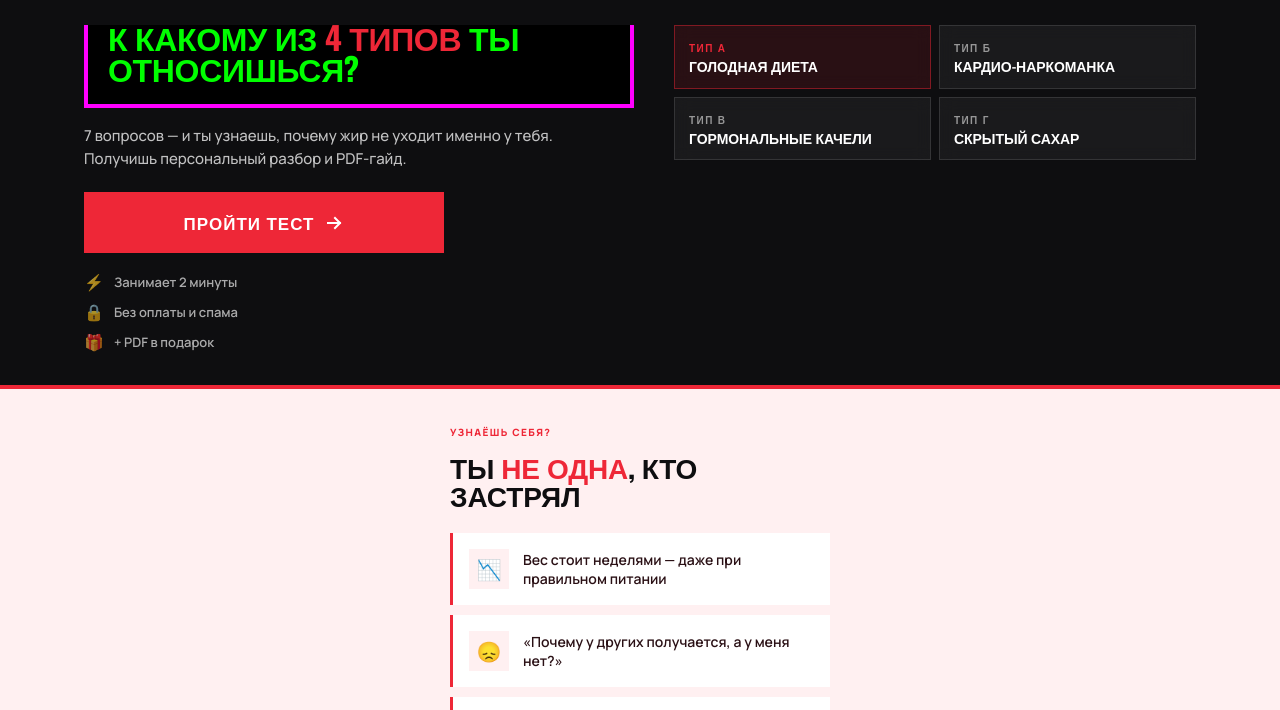
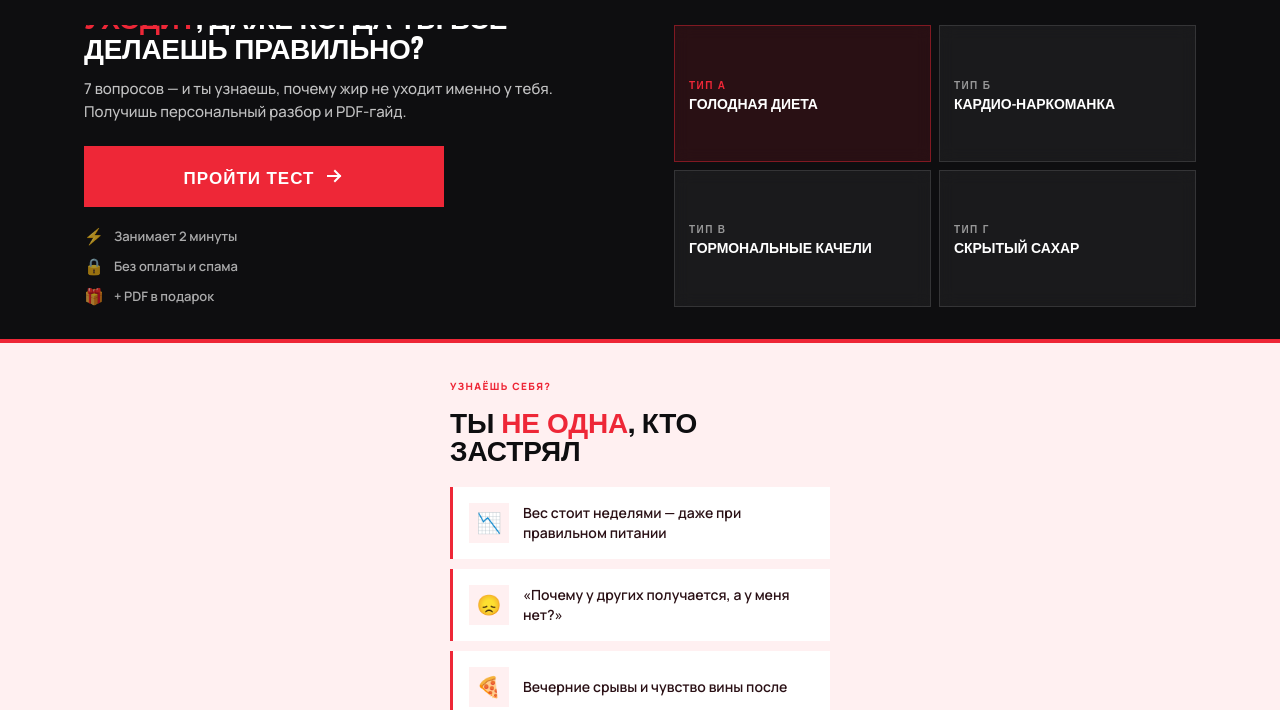
Before and after one commit to rornekorne-maker/gymteam-quiz, a plain HTML site: page index.html in a window 1280 px wide. Shown: the part 63-773 px from the top of the page. Drawn offline with nearby package versions, Linux system fonts and the light colour scheme.

Commit message:
Update index.html

```diff
--- a/index.html
+++ b/index.html
@@ -95,27 +95,15 @@ body {
   }
   .lp-hero-content .lp-eyebrow {
     margin-bottom: 32px;
-    background: lime !important;
-    color: black !important;
-    border: 4px solid yellow !important;
-    padding: 10px 20px !important;
-    font-size: 16px !important;
-    display: inline-block !important;
-    visibility: visible !important;
-    opacity: 1 !important;
+    background: rgba(238,39,55,0.15);
+    border: 1px solid rgba(238,39,55,0.4);
   }
   .lp-h1 {
-    font-size: 56px;
-    line-height: 0.98;
+    font-size: 44px;
+    line-height: 1.02;
     margin-bottom: 22px;
     max-width: none;
-    color: lime !important;
-    background: black !important;
-    border: 4px solid magenta !important;
-    padding: 20px !important;
-    visibility: visible !important;
-    opacity: 1 !important;
-    display: block !important;
+    color: var(--white);
   }
   .lp-hero-sub { font-size: 18px; margin-bottom: 32px; max-width: 520px; line-height: 1.55; color: rgba(255,255,255,0.78); }
   .lp-hero-btn { max-width: 320px; }
@@ -134,15 +122,18 @@ body {
     grid-column: 2;
     display: grid;
     grid-template-columns: 1fr 1fr;
-    grid-template-rows: auto auto;
+    grid-template-rows: 1fr 1fr;
     gap: 12px;
     padding: 56px 0 56px 32px;
-    align-content: start;
+    align-content: stretch;
     z-index: 3;
   }
   .type-card {
-    padding: 16px 18px;
-    gap: 6px;
+    padding: 24px 22px;
+    display: flex;
+    flex-direction: column;
+    justify-content: center;
+    gap: 8px;
     transition: border-color 0.2s, background 0.2s, transform 0.2s;
   }
   .type-card:hover {
@@ -315,10 +306,10 @@ body {
   .lp-hero-inner { padding: 0 64px; grid-template-columns: 1.05fr 1fr; }
   .lp-hero-content { padding: 40px 56px 80px 0; }
   .lp-types-grid { padding: 40px 0 80px 40px; gap: 14px; }
-  .type-card { padding: 18px 20px; }
+  .type-card { padding: 28px 26px; }
   .type-card-name { font-size: 19px; }
   .type-card-desc { font-size: 12.5px; }
-  .lp-h1 { font-size: 64px; line-height: 0.96; }
+  .lp-h1 { font-size: 52px; line-height: 1.0; }
   .lp-hero-sub { font-size: 20px; }
   .lp-h2 { font-size: 44px; }
   .quiz-question { font-size: 44px; }
@@ -333,9 +324,9 @@ body {
   .lp-hero-inner { padding: 0 80px; grid-template-columns: 1.1fr 1fr; }
   .lp-hero-content { padding: 48px 72px 88px 0; }
   .lp-types-grid { padding: 48px 0 88px 56px; gap: 16px; }
-  .type-card { padding: 22px 24px; }
+  .type-card { padding: 32px 28px; }
   .type-card-name { font-size: 21px; }
-  .lp-h1 { font-size: 76px; }
+  .lp-h1 { font-size: 60px; }
   .lp-h2 { font-size: 48px; }
   .result-type-name { font-size: 120px; }
   .bridge-h2 { font-size: 68px; }
@@ -433,9 +424,9 @@ body { background: var(--black); }
 .lp-h1 {
   font-family: 'Oswald', sans-serif;
   font-weight: 700;
-  font-size: 32px;
-  text-transform: uppercase;
-  line-height: 0.98;
+  font-size: 28px;
+  text-transform: uppercase;
+  line-height: 1.05;
   color: var(--white);
   margin-bottom: 16px;
   letter-spacing: -0.01em;
@@ -1179,7 +1170,7 @@ body { background: var(--black); }
       </div>
       <div class="lp-hero-content">
         <span class="lp-eyebrow">Бесплатная диагностика</span>
-        <h1 class="lp-h1">К какому из <span class="accent">4 типов</span> ты относишься?</h1>
+        <h1 class="lp-h1">Узнай, почему твой жир <span class="accent">не уходит</span>, даже когда ты всё делаешь правильно?</h1>
         <p class="lp-hero-sub">7 вопросов — и ты узнаешь, почему жир не уходит именно у тебя. Получишь персональный разбор и PDF-гайд.</p>
         <button class="btn-primary lp-hero-btn" onclick="startQuiz()">
           Пройти тест
```
